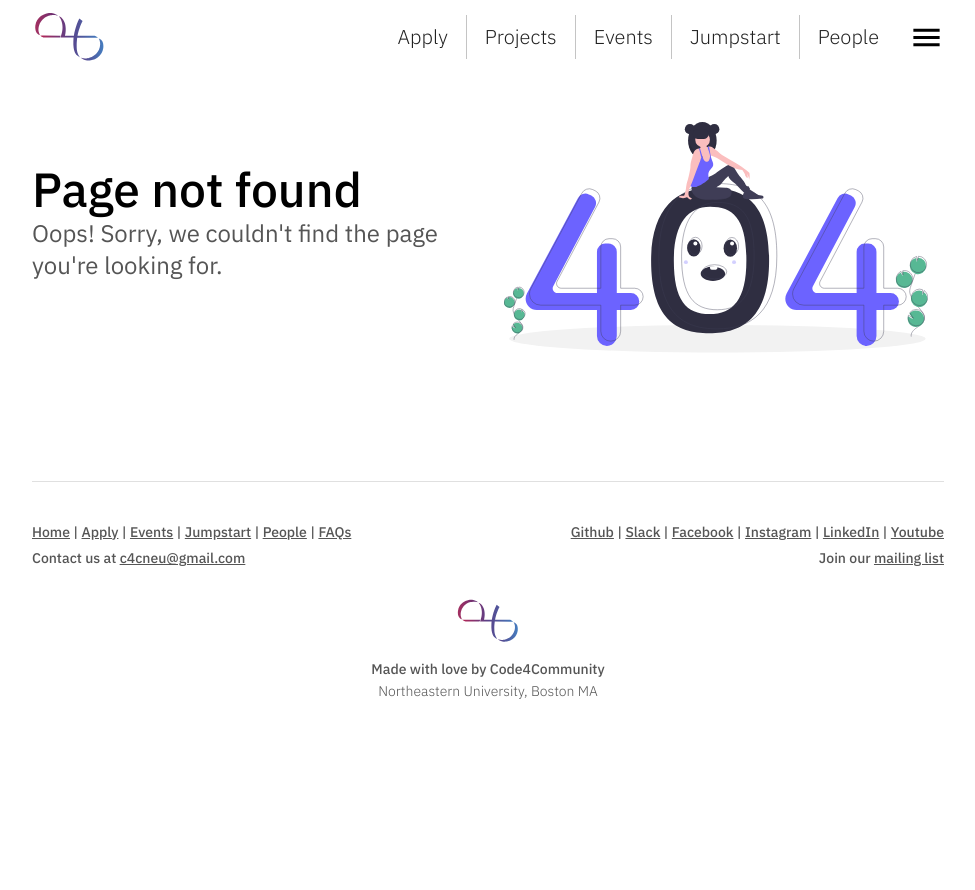
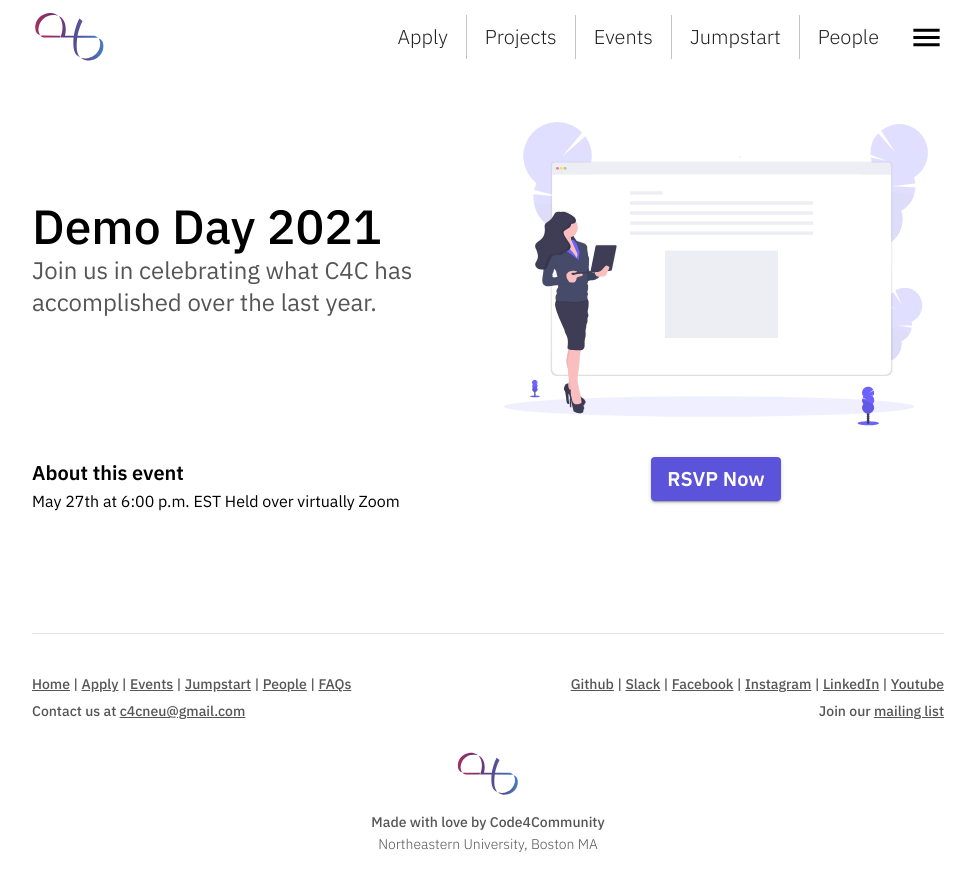
Before and after one commit to Code-4-Community/c4cneu.com, a React (Create React App) app: page /demoday in a window 1280 px wide. Shown: the top 890 px of the page, without its empty margins (152-1127 px from the left). Before the commit the page ends 800 px from the top, so only its background shows below. Built offline with nearby package versions, Linux system fonts and the light colour scheme.

Commit message:
First iteration of demoday page

```diff
--- a/src/App.tsx
+++ b/src/App.tsx
@@ -11,6 +11,7 @@ import ApplyBrandDesigner from './pages/apply/brand-designer/ApplyBrandDesigner'
 import Projects from './pages/projects/Projects';
 import Jumpstart from './pages/jumpstart/Jumpstart';
 import Events from './pages/events/Events';
+import DemoDay from "./pages/demoday/DemoDay";
 import People from './pages/people/People';
 import FAQ from './pages/faq/FAQ';
 import ResumeBook from './pages/resumeBook/ResumeBook';
@@ -52,6 +53,7 @@ const App: React.FC = () => {
             <Route path="/projects" exact component={Projects} />
             <Route path="/jumpstart" exact component={Jumpstart} />
             <Route path="/events" exact component={Events} />
+            <Route path="/demoday" exact component={DemoDay} />
             <Route path="/people" exact component={People} />
             <Route path="/faq" exact component={FAQ} />
             <Route path="/resume-book" exact component={ResumeBook} />
--- /dev/null
+++ b/src/pages/demoday/DemoDay.tsx
@@ -0,0 +1,78 @@
+import React from 'react';
+import { Helmet } from 'react-helmet';
+import { makeStyles } from '@material-ui/core/styles';
+import {
+  Container,
+  Button,
+  Grid,
+  Typography,
+  Box,
+  Link, Card, CardContent,
+} from '@material-ui/core';
+import Alert from '@material-ui/lab/Alert';
+import { ReactComponent as SVG } from './demoday.svg';
+import { Link as RouterLink } from 'react-router-dom';
+
+import Hero from '../../components/Hero';
+
+const useStyles = makeStyles({
+  button: {
+    textTransform: 'none',
+  },
+  buttonContainer: {
+    display: 'flex',
+    justifyContent: 'center',
+    alignItems: 'flex-start',
+  },
+  link: {},
+});
+
+const DemoDay: React.FC = () => {
+  React.useEffect(() => {
+    window.scrollTo(0, 0);
+  }, []);
+  const classes = useStyles();
+
+  const rsvpLink = 'https://forms.gle/eX4qspbypvKVVfEM7';
+  return (
+    <Container maxWidth="md">
+      <Helmet>
+        <title>Demo Day</title>
+        <meta
+          name="description"
+          content="Upcoming events held by Code4Community."
+        />
+      </Helmet>
+      <Hero
+        title="Demo Day 2021"
+        subtitle="Join us in celebrating what C4C has accomplished over the last year."
+        SvgNode={SVG}
+      />
+
+      <Grid container>
+        <Grid item md={6}>
+          <Box pb={3}>
+            <Typography variant="h6">About this event</Typography>
+            <Typography variant="body1">
+              May 27th at 6:00 p.m. EST
+              Held over virtually Zoom
+            </Typography>
+          </Box>
+        </Grid>
+        <Grid item xs className={classes.buttonContainer}>
+          <Button
+              variant="contained"
+              color="primary"
+              className={classes.button}
+              href={rsvpLink}
+              target="_blank"
+          >
+            <Typography variant="h6">RSVP Now</Typography>
+          </Button>
+        </Grid>
+      </Grid>
+    </Container>
+  );
+};
+
+export default DemoDay;
```
Also changed, not shown: src/pages/demoday/demoday.svg (added).
